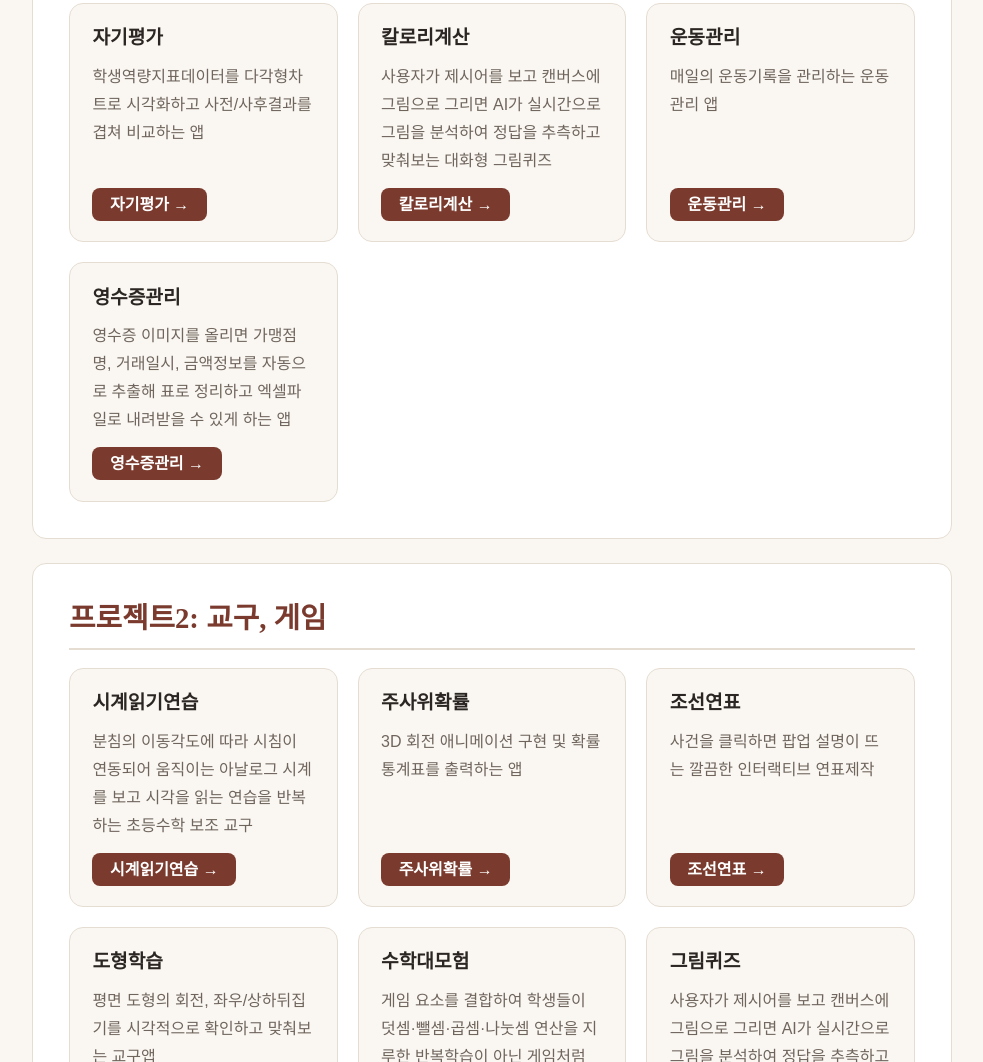
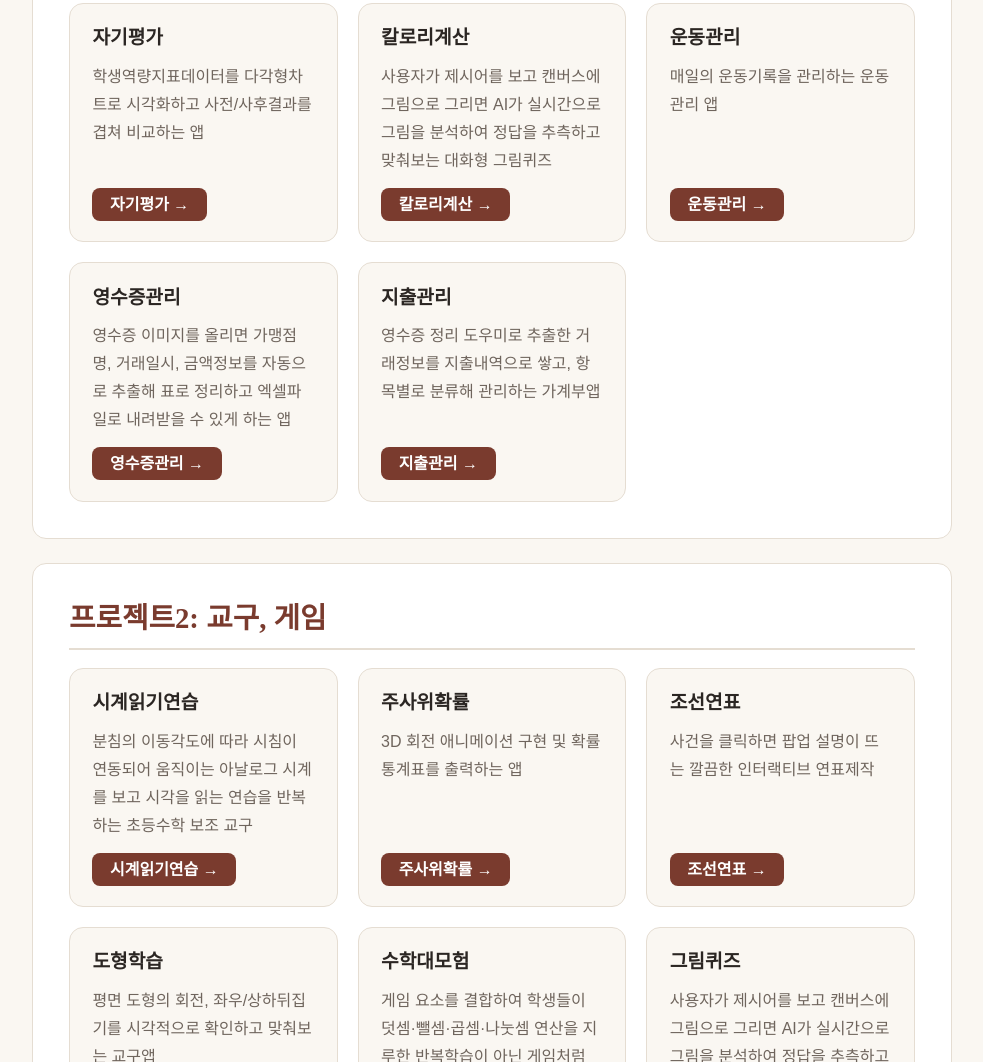
Before and after one commit to 202500147-bookworm/my-webpage, a plain HTML site: page index.html in a window 1280 px wide. Shown: the part 1484-2546 px from the top of the page, without its empty margins (148-1131 px from the left). Drawn offline with Linux system fonts and the light colour scheme.

Commit message:
Update index.html

```diff
--- a/index.html
+++ b/index.html
@@ -358,12 +358,21 @@
       </div>
     </article>
 
-    <!-- [ITEM: project-영수증관리] 영수증관리 -->
+    <!-- [ITEM: project-money] 영수증관리 -->
     <article class="project-item" id="project-todo">
       <h3>영수증관리</h3>
       <p>영수증 이미지를 올리면 가맹점명, 거래일시, 금액정보를 자동으로 추출해 표로 정리하고 엑셀파일로 내려받을 수 있게 하는 앱</p>
       <div class="project-link-box">
         <a href="https://gemini.google.com/share/d/1E6CEn2UeWoj5xEwOJAn04oMNNWnKL5Ln?usp=sharing" class="btn-link" target="_blank" rel="noopener noreferrer">영수증관리 &rarr;</a>
+      </div>
+    </article>
+
+    <!-- [ITEM: project-지출관리] 지출관리 -->
+    <article class="project-item" id="project-todo">
+      <h3>지출관리</h3>
+      <p>영수증 정리 도우미로 추출한 거래정보를 지출내역으로 쌓고, 항목별로 분류해 관리하는 가계부앱</p>
+      <div class="project-link-box">
+        <a href="money.html" class="btn-link" target="_blank" rel="noopener noreferrer">지출관리 &rarr;</a>
       </div>
     </article>
 
```
